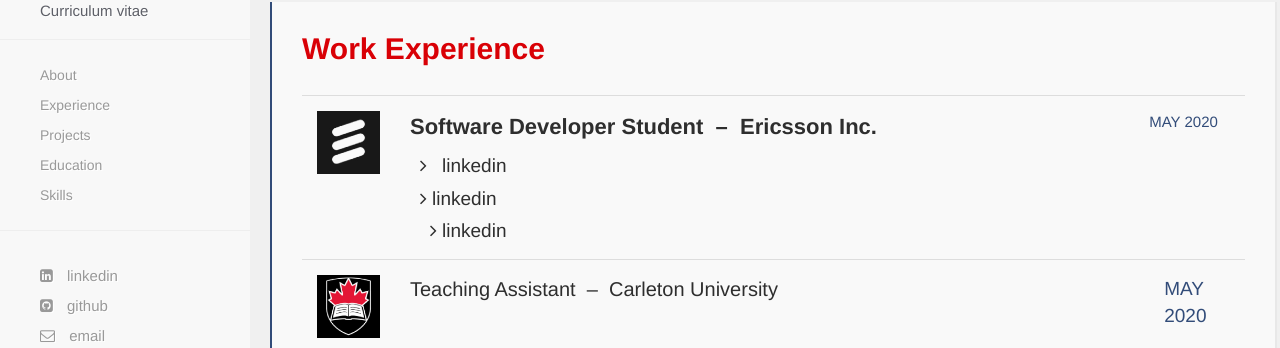
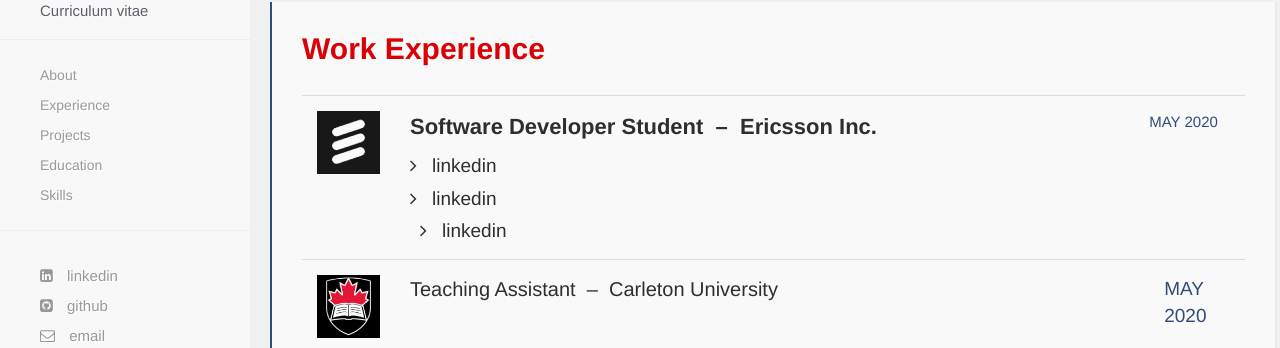
Before and after one commit to harold-lu/harold-lu.github.io, a Jekyll site: the page built from index.html, in a window 1280 px wide and 900 px high, scrolled down 897 px. Shown: the part 102-450 px from the top of the window. Built offline with Jekyll 4.4.1, drawn with Linux system fonts in a browser that asks for light colours; nearby versions of some CDN libraries; some web fonts are replaced.

Commit message:
table update

```diff
--- a/index.html
+++ b/index.html
@@ -34,10 +34,10 @@
             <td style="width:60%;padding:15px">
               <p style="color:#2e2e2e;font-size:22px;font-weight:600">Software Developer Student &nbsp;&ndash;&nbsp; Ericsson Inc.</p>
 			  <!-- <p style="color:#2e2e2e;font-size:18px;font-weight:400"> -->
-			  <ul  style="font-size:19px;font-weight:450;color:#2e2e2e;list-style-type: none;list-style-position:inside;margin:0;padding:0px 0px 0px 10px">
+			  <ul  style="font-size:19px;font-weight:450;color:#2e2e2e;list-style-type: none;list-style-position:inside;margin:0;padding:0px 0px 0px 0px">
 				<li style="padding-bottom:5px"><i class="fa fa-angle-right" style="padding-right:10px"></i> linkedin</li>
-				<li style="padding-bottom:5px"><i class="fa fa-angle-right"></i> linkedin</li>
-				<li style="padding-left:10px"><i class="fa fa-angle-right"></i> linkedin</li>
+				<li style="padding-bottom:5px"><i class="fa fa-angle-right" style="padding-right:10px"></i> linkedin</li>
+				<li style="padding-left:10px"><i class="fa fa-angle-right" style="padding-right:10px"></i> linkedin</li>
 			  </ul>
             </td>
             <td style="padding:15px 0px">
```
